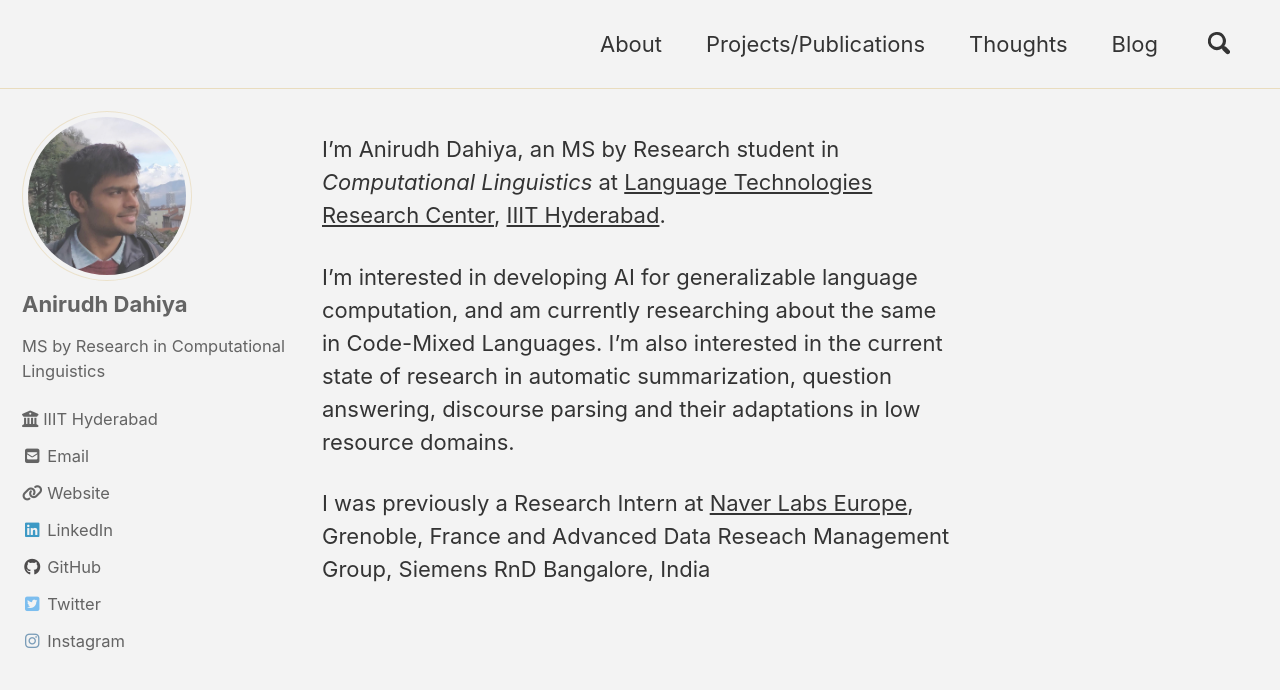
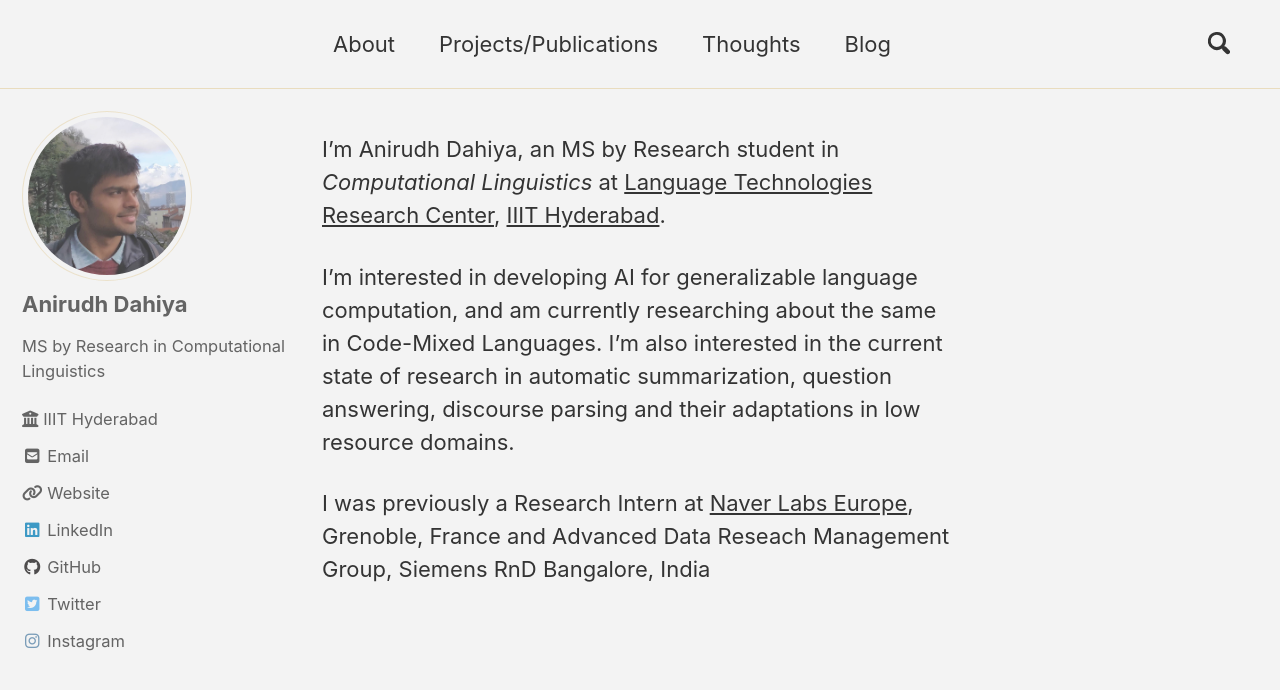
Before and after one commit to anirudhdahiya9/anirudhdahiya9.github.io, a Jekyll site: the page built from _pages/about.md, in a window 1280 px wide and 900 px high. Shown: the top 690 px of the window. Built offline with Jekyll 4.4.1, drawn with Linux system fonts in a browser that asks for light colours; cached includes are drawn as plain includes; nearby versions of some CDN libraries.

Commit message:
center navigation menu

```diff
--- a/_sass/minimal-mistakes/_masthead.scss
+++ b/_sass/minimal-mistakes/_masthead.scss
@@ -68,9 +68,7 @@
   .site-nav {
     margin-left: 0;
 
-    @include breakpoint($small) {
-      float: right;
-    }
+
   }
 
   ul {
--- a/_sass/minimal-mistakes/_navigation.scss
+++ b/_sass/minimal-mistakes/_navigation.scss
@@ -213,9 +213,9 @@
     display: -webkit-box;
     display: -ms-flexbox;
     display: flex;
-    -webkit-box-pack: end;
-    -ms-flex-pack: end;
-    justify-content: flex-end;
+    -webkit-box-pack: center;
+    -ms-flex-pack: center;
+    justify-content: center;
     -webkit-box-flex: 1;
     -ms-flex: 1;
     flex: 1;
@@ -255,7 +255,6 @@
   .hidden-links {
     position: absolute;
     top: 100%;
-    right: 0;
     margin-top: 15px;
     padding: 5px;
     border: 1px solid $border-color;
```
